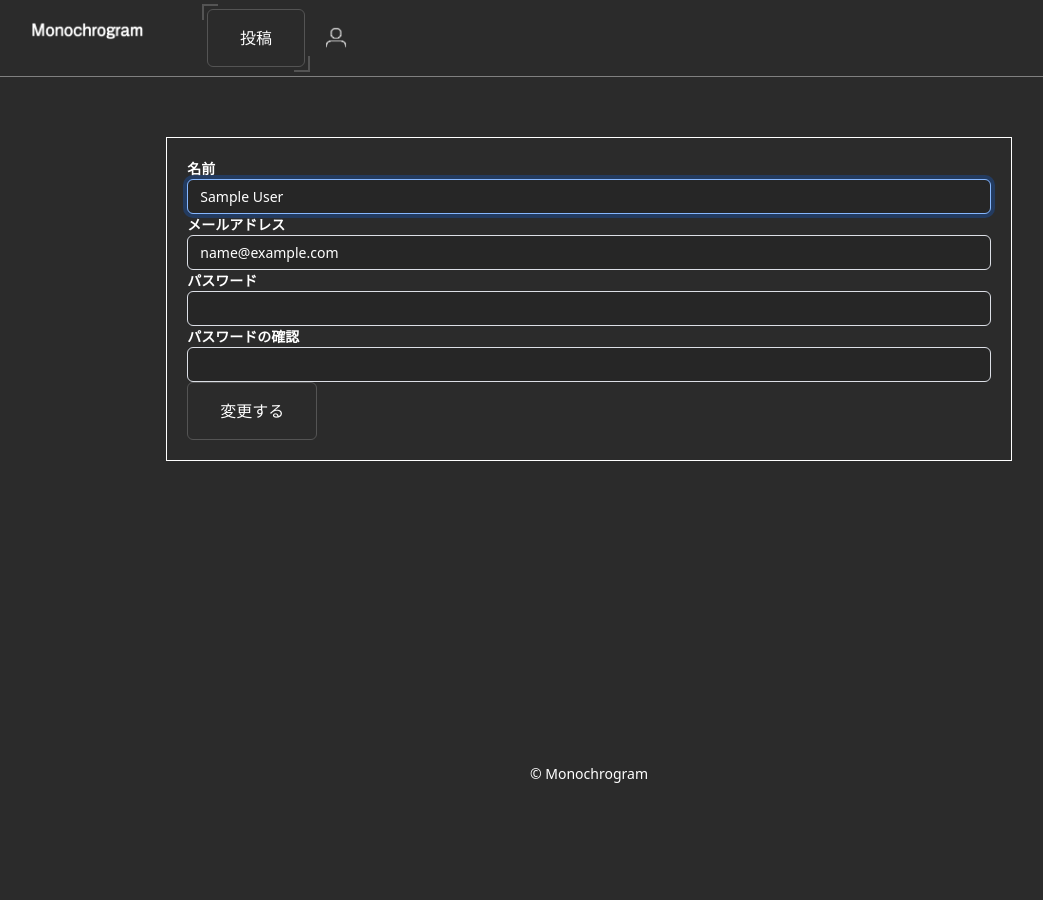
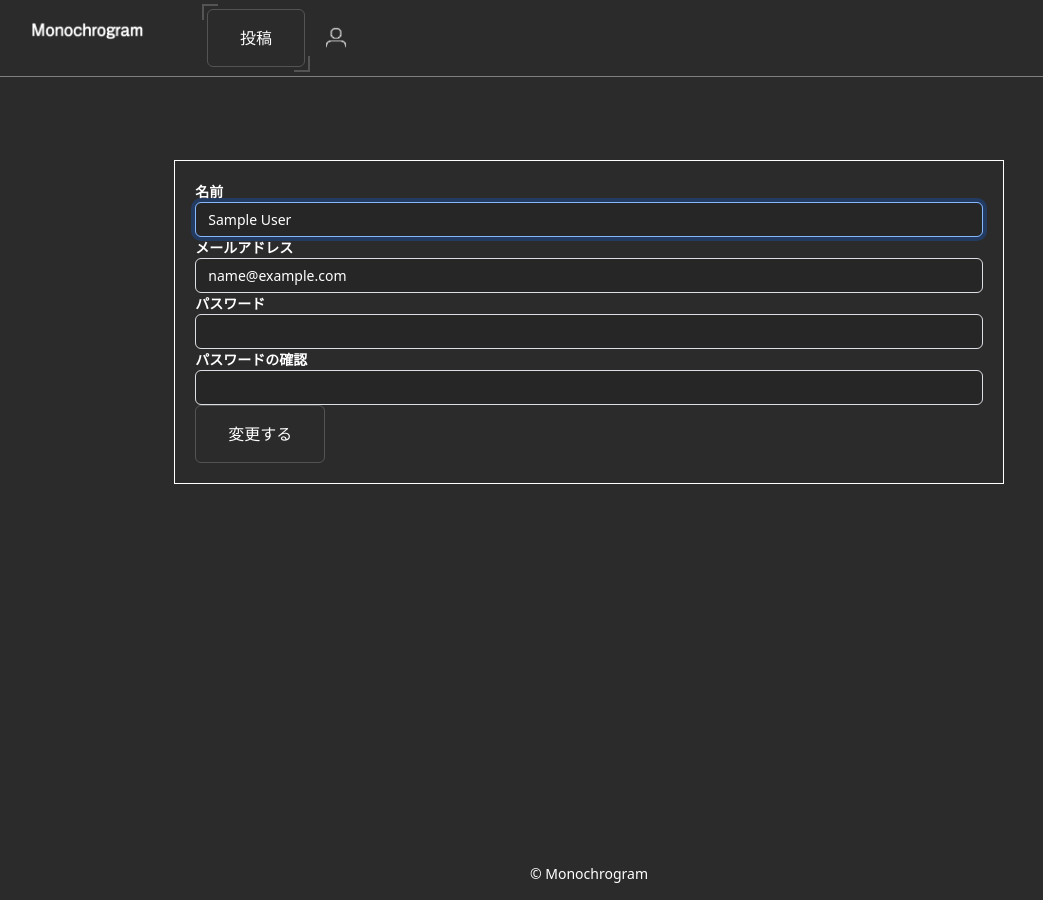
Before and after one commit to base1551/Monochrogram, a Rails app: page /users/edit in a window 1280 px wide. Shown: the whole page, without its empty margins (51-1094 px from the left). Before the commit the page ends 800 px from the top, so only its background shows below. Run offline with Rails 7, Linux system fonts and the light colour scheme; the visitor is signed in with stand-in values (Sample User, id 1); style sheets or scripts are compiled from the project's sources; some libraries are stand-ins or nearby versions.

Commit message:
design変更

```diff
--- a/app/assets/stylesheets/common.scss
+++ b/app/assets/stylesheets/common.scss
@@ -2,6 +2,7 @@ body {
   background-color: #2b2b2b;
   font-size: 14px;
   color: #fff;
+  padding-top: 100px;
 }
 
 .no-gutters {
--- a/app/assets/stylesheets/users/edit.scss
+++ b/app/assets/stylesheets/users/edit.scss
@@ -1,5 +1,4 @@
 .profile-form-wrap {
-  // background: #fff;
   padding: 20px;
   border: 1px solid #fff;
 }
--- a/app/views/layouts/application.html.erb
+++ b/app/views/layouts/application.html.erb
@@ -19,8 +19,6 @@
     <%= render 'partial/navbar' if current_user %>
 
     <div class="container-fluid">
-      <div class="row">
-        <div class="col no-gutters">
       <% if flash[:notice] %>
       <div class="alert">
         <%= flash[:notice] %>
@@ -36,11 +34,7 @@
           $(".alert").fadeOut(4000);
         });
       </script>
-
-
       <%= yield %>
-        </div>
-      </div>
     </div>
 
     <%= render 'partial/footer' %>
--- a/app/views/partial/_navbar.html.erb
+++ b/app/views/partial/_navbar.html.erb
@@ -1,4 +1,4 @@
-    <nav class="navbar navbar-expand-lg navbar-light">
+<nav class="navbar navbar-expand-lg navbar-light fixed-top">
   <div class="container">
     <%= link_to "", root_path, class: "navbar__brand navbar__mainLogo" %>
     <button class="navbar-toggler" type="button" data-toggle="collapse" data-target="#navbarSupportedContent"
```
Also changed, not shown: app/assets/stylesheets/posts.scss (+0 -12 lines). Lines whose indentation alone changed are shown as unchanged.
